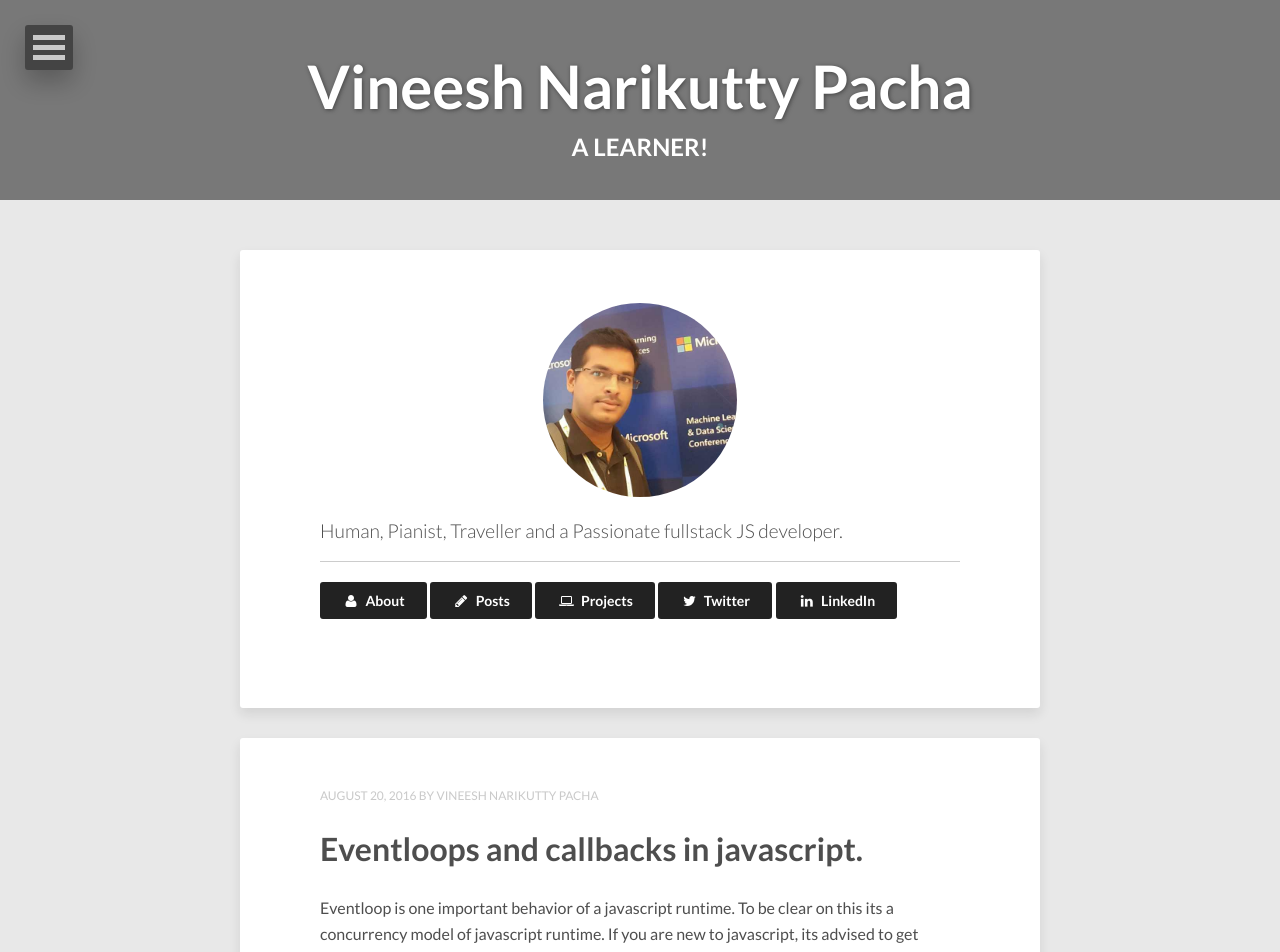
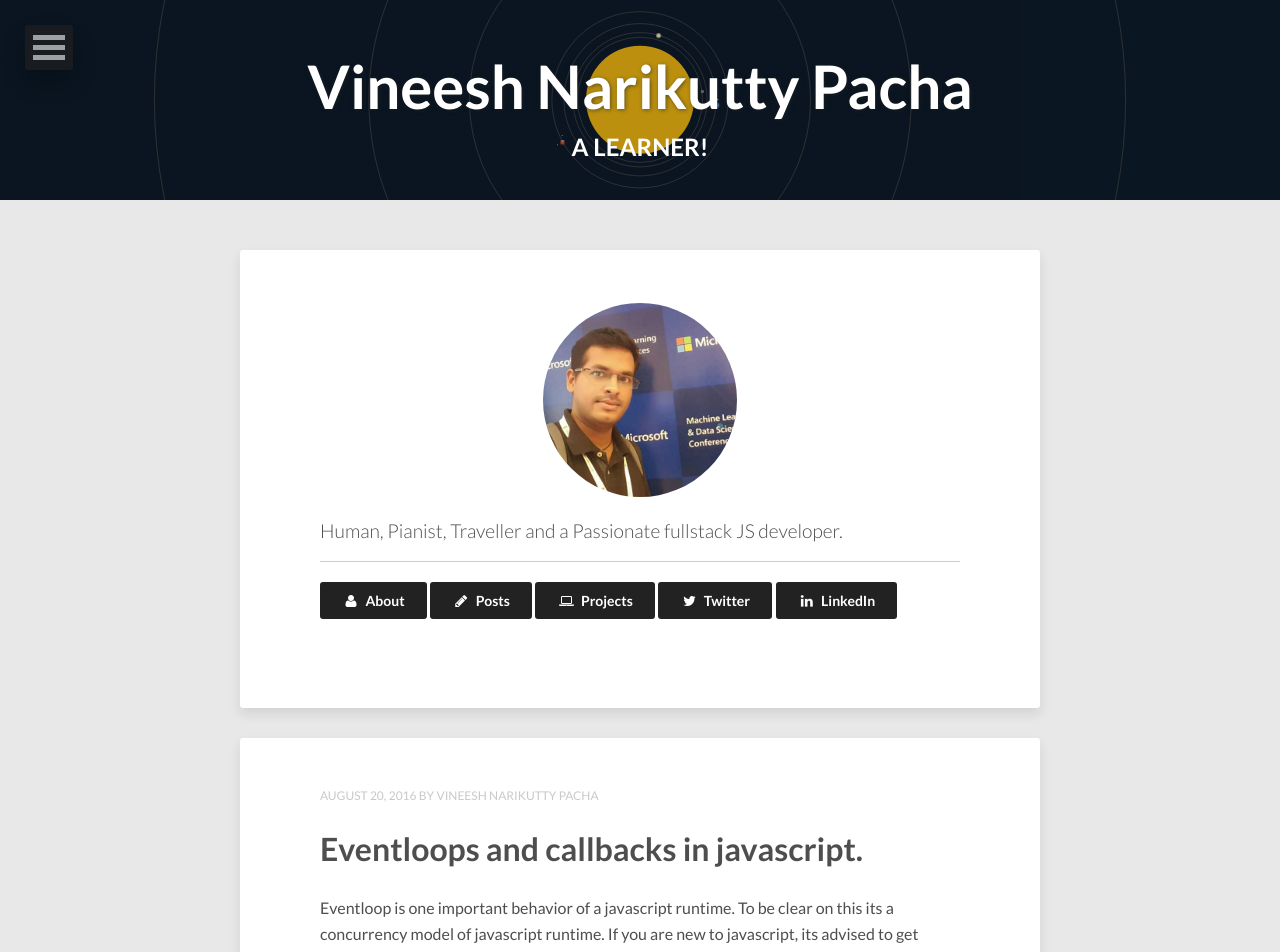
Before and after one commit to vineeshnp/vineeshnp.github.io, a Jekyll site: the page built from index.html, in a window 1280 px wide. Shown: the top 952 px of the page. Built offline with Jekyll 4.4.1, drawn with Linux system fonts in a browser that asks for light colours; nearby versions of some CDN libraries; the list of posts is cut into pages by our own code; comment, search, counter and statistics services are not loaded.

Commit message:
[update] added css animated header

```diff
--- /dev/null
+++ b/_includes/animated-header.html
@@ -0,0 +1,39 @@
+<div class="system">
+  <div class="sun"></div>
+  <div class="mer-path"></div>
+    <div class="mer"></div>
+  <div class="ven-path"></div>
+  <div class="ven"></div>
+  <div class="ear-path"></div>
+  <div class="ear"><div class="lune"></div></div>
+  <div class="mar-path"></div>
+  <div class="mar">
+    <div class="pho"></div>
+    <div class="dem"></div>
+  </div>
+  <div class="jup-path"></div>
+  <div class="jup">
+    <div class="spot"></div>
+    <div class="jove io"></div>
+    <div class="jove eur"></div>
+    <div class="jove gan"></div>
+    <div class="jove cal"></div>
+  </div>
+  <div class="sat-path"></div>
+  <div class="sat">
+    <div class="f-ring"></div>
+    <div class="a-ring"></div>
+    <div class="b-ring"></div>
+    <div class="c-ring"></div>
+  </div>
+  <div class="ura-path"></div>
+  <div class="ura">
+    <div class="e-ring"></div>
+  </div>
+  <div class="nep-path"></div>
+  <div class="nep">
+    <div class="spot"></div>
+  </div>
+  <div class="plu-path"></div>
+  <div class="plu"></div>
+  </div>
--- a/_layouts/post-index.html
+++ b/_layouts/post-index.html
@@ -14,7 +14,12 @@
 
 <div class="entry-header">
   {% if page.image.credit %}<div class="image-credit">Image source: <a href="{{ page.image.creditlink }}">{{ page.image.credit }}</a></div><!-- /.image-credit -->{% endif %}
-  {% if page.image.feature %}
+  {% if page.animatedheader %}
+    <div class="entry-image animatedHeader">
+       {% include animated-header.html %}
+    </div>
+  {% endif %}
+  {% if page.image.features %}
     <div class="entry-image">
       <img src="{{ site.url }}/images/{{ page.image.feature }}" alt="{{ page.title }}">
     </div><!-- /.entry-image -->
--- /dev/null
+++ b/_sass/_animated-header.scss
@@ -0,0 +1,330 @@
+
+@mixin vp-anim($radius,$pname, $deg: 360deg) {
+  @-webkit-keyframes rot-#{$pname} {
+    from {
+      -webkit-transform: rotate(0deg)
+                 translatey(-$radius)
+                 rotate(0deg);
+    }
+    to {
+      -webkit-transform: rotate(360deg)
+                 translatey(-$radius)
+                 rotate(-$deg);
+    }
+  }
+  @-moz-keyframes rot-#{$pname} {
+    from {
+      -moz-transform: rotate(0deg)
+                 translatey(-$radius)
+                 rotate(0deg);
+    }
+    to {
+      -moz-transform: rotate(360deg)
+                 translatey(-$radius)
+                 rotate(-$deg);
+    }
+  }
+  @-keyframes rot-#{$pname} {
+    from {
+      transform: rotate(0deg)
+                 translatey(-$radius)
+                 rotate(0deg);
+    }
+    to {
+      transform: rotate(360deg)
+                 translatey(-$radius)
+                 rotate(-$deg);
+    }
+  }
+}
+
+$baseUnit: 0.1;        // Speed of Orrery. At 1, 1 sec = 1 day
+$sunRad: 72px;          // Radius of the sun, added to orbit radii
+$rFactor: 2;            // Adding a radius factor so orbit radii are easier to observe
+$middleOffset: 100px;
+
+$scale: 0.75;              // Play around with changing this to change the visible motion default: 0.75
+
+$middle: $middleOffset*(1/$scale);
+
+$planets: (
+  ('mer',8.8s*$baseUnit,(6px*$rFactor)+$sunRad,1.75px,#888),
+  ('ven',22.5s*$baseUnit,(9px*$rFactor)+$sunRad,2.75px,#f5f9be),
+  ('ear',36.5s*$baseUnit,(15px*$rFactor)+$sunRad,3.5px,#4b94f9),
+  ('mar',68.7s*$baseUnit,(23px*$rFactor)+$sunRad,3px,#dd411a),
+  ('jup',433.2s*$baseUnit,(78px*$rFactor)+$sunRad,35px,#eaad3b),
+  ('sat',1075.9s*$baseUnit,(145px*$rFactor)+$sunRad,29px,#d6cd93),
+  ('ura',3068.7s*$baseUnit,(288px*$rFactor)+$sunRad,13px,#bfeef2),
+  ('nep',6019s*$baseUnit,(450px*$rFactor)+$sunRad,12px,#363ed7),
+  ('plu',9046.5s*$baseUnit,(587px*$rFactor)+$sunRad,1.5px,#963)
+ );
+
+div.animatedHeader {
+  background-color: #012;
+  background-size: 33%;
+  background-repeat: repeat;
+  min-height: 2700px * $scale;
+}
+
+
+.system {
+  position:relative;
+  top: 0; left: 0;
+  width:100%;
+  height:100%;
+  -webkit-transform: scale($scale);
+  -moz-transform: scale($scale);
+  transform: scale($scale);
+}
+
+.sun {
+  width: $sunRad*2;
+  height:$sunRad*2;
+  border-radius: $sunRad;
+  position:absolute;
+  top: $middle;
+  left:50%;
+  margin: -$sunRad;
+  background-color: #FFC107;
+  background-size:$sunRad*2;
+  background-repeat:no-repeat;
+}
+
+@each $planet in $planets {
+  $name: nth($planet, 1);
+  $orb: nth($planet,2);
+  $rad: nth($planet,3);
+  $prad: nth($planet,4);
+  $col: nth($planet,5);
+
+  @include vp-anim($rad,$name);
+
+    .#{$name} {
+      width: $prad * 2;
+      height: $prad*2;
+      border-radius:50%;
+      background-color:$col;
+      position: absolute;
+      top: $middle;
+      left: 50%;
+      margin: -$prad;
+      -webkit-animation: rot-#{$name} $orb infinite linear;
+      -moz-animation: rot-#{$name} $orb infinite linear;
+      animation: rot-#{$name} $orb infinite linear;
+      z-index:200;
+    }
+  .#{$name}-path {
+        $orbitPath: $rad*2;
+        width: $orbitPath;
+        height: $orbitPath;
+        border-radius:50%;
+        z-index:100;
+        position:absolute;
+        top: $middle;
+        left:50%;
+        margin:-($orbitPath / 2);
+        border: solid 1px #444;
+      }
+}
+
+@include vp-anim(7px,lune);
+
+.lune {
+  width:2px;
+  height:2px;
+  background-color: #fff;
+  position:absolute;
+  $lunOrb: 2.7s * $baseUnit;
+  top: 50%;
+  left:50%;
+  margin:-1.5px;
+  -webkit-animation: rot-lune $lunOrb infinite linear;
+  -moz-animation: rot-lune $lunOrb infinite linear;
+  animation: rot-lune $lunOrb infinite linear;
+}
+
+.mar {
+  background-image: repeating-linear-gradient(
+    to bottom,
+    #fff,
+    #fff 1px,
+    transparent 1px,
+    transparent 5px
+  );
+}
+
+@include vp-anim(7px,pho);
+@include vp-anim(9px,dem);
+
+.pho, .dem {
+  width:1px;
+  height:1px;
+  background-color: #fff;
+  position:absolute;
+  top: 50%;
+  left:50%;
+}
+
+.pho {
+  $phoOrb: 1.5s * $baseUnit;  // Should be 0.33s but spins like it's having a fit.
+  margin:-1px;
+  -webkit-animation: rot-pho $phoOrb infinite linear;
+  -moz-animation: rot-pho $phoOrb infinite linear;
+  animation: rot-pho $phoOrb infinite linear;
+}
+
+.dem {
+  $demOrb: 2s * $baseUnit;  // Should be 1.25s, spins too fast
+  margin:-1px;
+  -webkit-animation: rot-dem $demOrb infinite linear;
+  -moz-animation: rot-dem $demOrb infinite linear;
+  animation: rot-dem $demOrb infinite linear;
+}
+
+$jupR: 35px;
+.jove {
+  width:2px;
+  height:2px;
+  background-color: #fff;
+  position:absolute;
+  top: $jupR;
+  left:50%;
+}
+
+
+@include vp-anim($jupR + 4px,io);
+@include vp-anim($jupR + 6px,eur);
+@include vp-anim($jupR + 10px,gan);
+@include vp-anim($jupR + 18px,cal);
+
+.io {
+  $jioOrb: 2s*$baseUnit;
+  -webkit-animation: rot-io $jioOrb infinite linear;
+  -moz-animation: rot-io $jioOrb infinite linear;
+  animation: rot-io $jioOrb infinite linear;
+}
+
+.eur {
+  $jeurOrb: 3.5s*$baseUnit;
+  -webkit-animation: rot-eur $jeurOrb infinite linear;
+  -moz-animation: rot-eur $jeurOrb infinite linear;
+  animation: rot-eur $jeurOrb infinite linear;
+}
+
+.gan {
+  $jganOrb: 7s*$baseUnit;
+  -webkit-animation: rot-gan $jganOrb infinite linear;
+  -moz-animation: rot-gan $jganOrb infinite linear;
+  animation: rot-gan $jganOrb infinite linear;
+}
+
+.cal {
+  $jcalOrb: 16.5s*$baseUnit;
+  -webkit-animation: rot-cal $jcalOrb infinite linear;
+  -moz-animation: rot-cal $jcalOrb infinite linear;
+  animation: rot-cal $jcalOrb infinite linear;
+}
+
+.jup {
+  background-image: repeating-linear-gradient(
+    6deg,
+    #797663 22px,
+    #e1dcde 16px,
+    #c3a992 30px,
+    #e9ece2 30px
+  );
+}
+
+.spot {
+  position:absolute;
+  width:16px;height:12px;
+  border-radius: 8px / 6px;
+  top: $jupR+10;
+  left:50%;
+  background-color:#bc833b;
+  box-shadow: 0px 0px 5px #e1dcde;
+  border:solid 1px #e1dcde;
+  box-sizing:border-box;
+  -moz-box-sizing:border-box;
+  -webkit-box-sizing:border-box;
+  z-index:300;
+  .nep & {
+    background-color:darken(#343ec5, 10%);
+    border: 0;
+    box-shadow: none;
+    top: 50%;
+    left:45%;
+    width: 10px;
+    height: 6px;
+    margin: -2px;
+    border-radius: 5px / 3px;
+    border-left:solid 1px #7ed6fe;
+  }
+}
+
+$satD: 29px * 2;
+div[class$="-ring"] {
+  border-radius: 50%;
+  position:absolute;
+  top: 50%;
+  left:50%;
+  opacity: 0.7;
+  $tilt: 45deg;
+  -webkit-transform: rotatex($tilt);
+  -moz-transform: rotatex($tilt);
+  transform: rotatex($tilt);
+}
+
+.a-ring {
+  $ringD: $satD + 61;
+  $ringW: 5px;
+  border:solid $ringW #96866f;
+  width: $ringD;
+  height: $ringD;
+  margin: -($ringD / 2) - $ringW;
+}
+.b-ring {
+  $ringD: $satD + 46;
+  $ringW: 10px;
+  border:solid $ringW #554c3c;
+  width: $ringD;
+  height: $ringD;
+  margin: -($ringD / 2) - $ringW;
+}
+
+.c-ring {
+  $ringD: $satD + 37;
+  $ringW: 9px;
+  border:solid $ringW #574f4a;
+  width: $ringD;
+  height: $ringD;
+  margin: -($ringD / 2) - $ringW;
+}
+
+.f-ring {
+  $ringD: $satD + 75;
+  $ringW: 2px;
+  border:solid $ringW #908e8d;
+  width: $ringD;
+  height: $ringD;
+  margin: -($ringD / 2) - $ringW;
+}
+
+$uraD: 13px * 2;
+.e-ring {
+  $ringD: $uraD + 50;
+  $ringW: 7px;
+  border:solid $ringW #908e8d;
+  width: $ringD;
+  height: $ringD;
+  margin: -($ringD / 2) - $ringW;
+  $tilt: 0deg;
+  $axis: 89deg;
+  -webkit-transform: rotatex($tilt) rotatey($axis) !important;
+  -moz-transform: rotatex($tilt) rotatey($axis) !important;
+  transform: rotatex($tilt) rotatey($axis) !important;
+}
+
+.plu, .plu-path {
+  top: $middle + 287.4px;
+}
--- a/assets/css/main.scss
+++ b/assets/css/main.scss
@@ -27,3 +27,4 @@ sitemap: false
 @import "dl-menu";
 @import "page";
 @import "mystyles";
+@import "animated-header";
--- a/index.html
+++ b/index.html
@@ -4,6 +4,7 @@ title: A Learner!
 description: "a place where I express my views, opinions are strictly personal."
 tags: [vineesh narikutty pacha,personal, blog]
 comments: false
+animatedheader: true
 image:
   feature: background01.jpg
 ---
```
